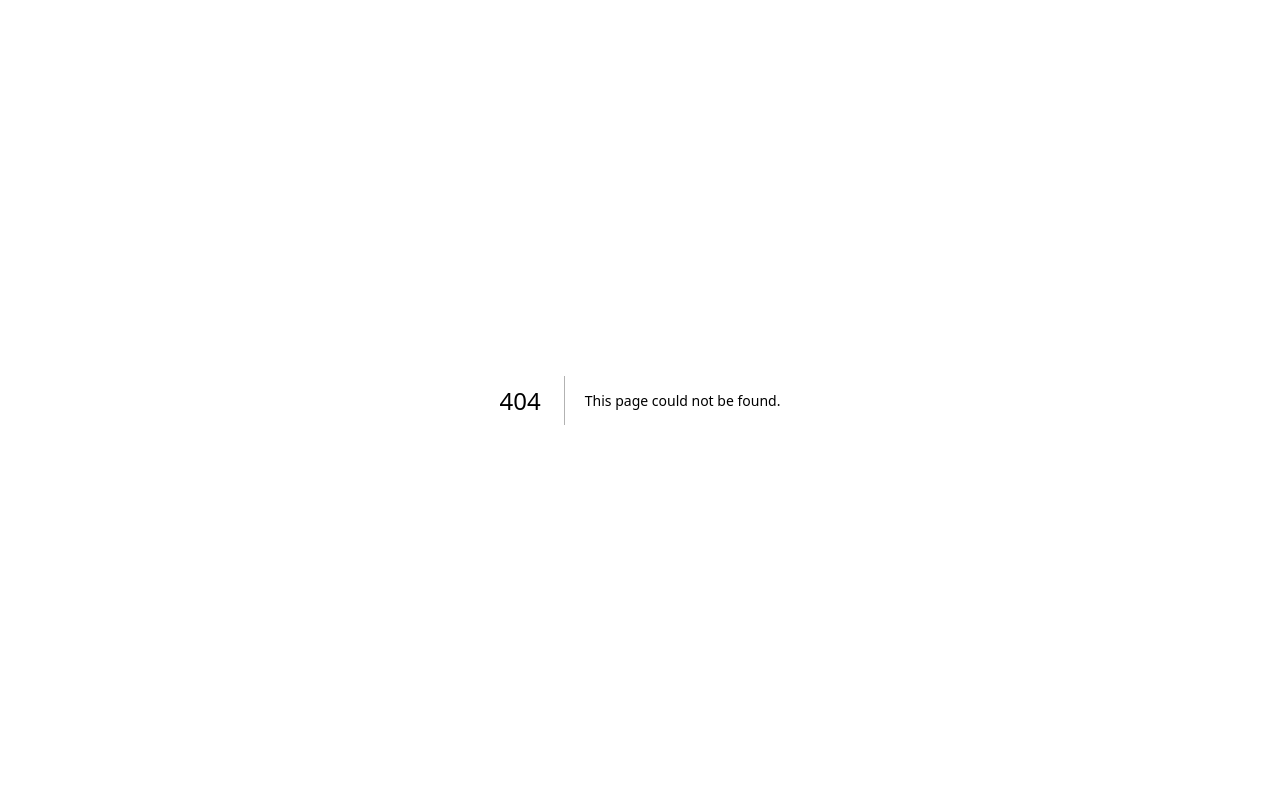
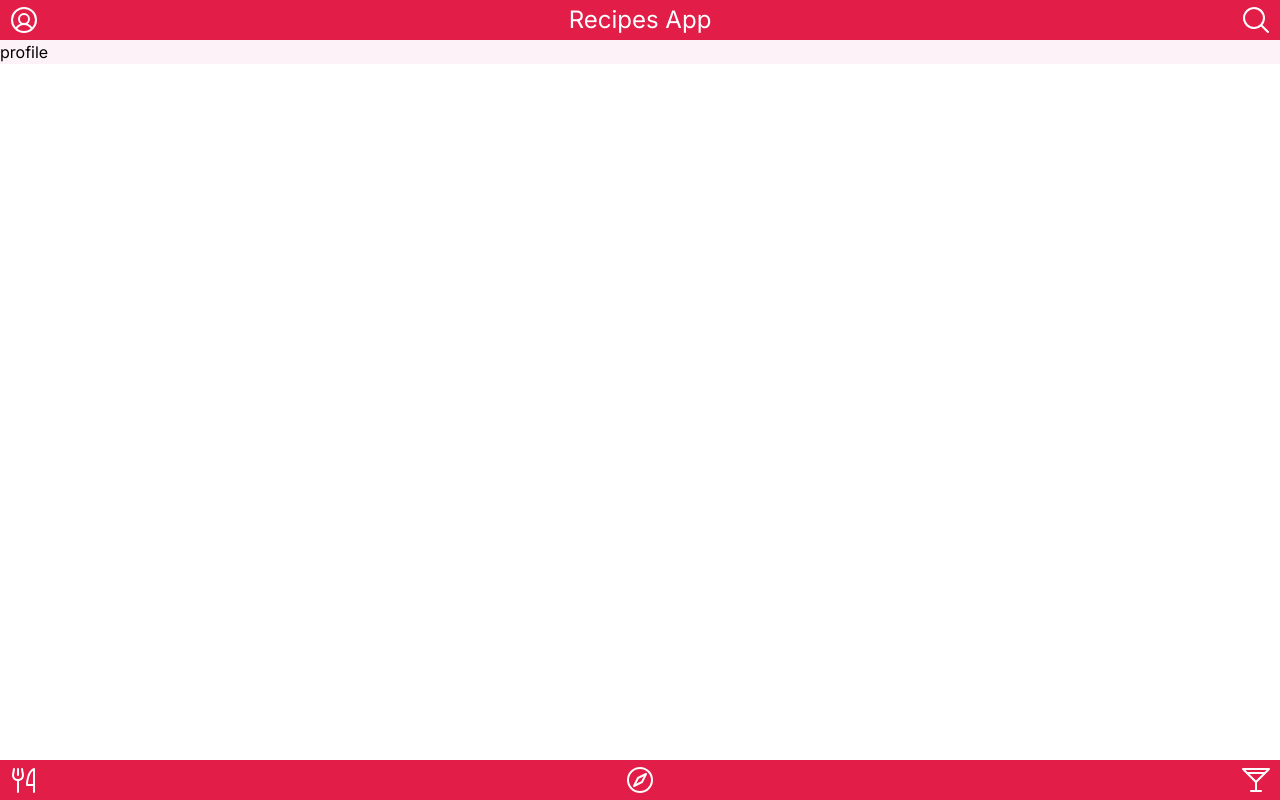
Before and after one commit to MoisesSantana/recipes-app, a Next.js app: page /profile in a window 1280 px wide. Before the commit this address had no page. Built offline with nearby package versions, Linux system fonts and the light colour scheme.

Commit message:
feat: create header and footer components

```diff
--- /dev/null
+++ b/app/profile/layout.tsx
@@ -0,0 +1,29 @@
+import type { Metadata } from 'next';
+import { Inter } from 'next/font/google';
+import { Header } from '@/components/header';
+import { Footer } from '@/components/footer';
+
+const inter = Inter({ subsets: ['latin'] });
+
+export const metadata: Metadata = {
+  title: 'Recipes App',
+  description: 'Your Favorite Recipes App',
+};
+
+export default function RootLayout({
+  children,
+}: {
+  children: React.ReactNode
+}) {
+  return (
+    <html lang="en">
+      <body className={inter.className}>
+        <Header />
+        <div className='pt-[40px] bg-pink-50'>
+          {children}
+        </div>
+        <Footer />
+      </body>
+    </html>
+  );
+}
--- /dev/null
+++ b/app/profile/page.tsx
@@ -0,0 +1,5 @@
+export default function Profile() {
+  return (
+    <div>profile</div>
+  );
+}
--- /dev/null
+++ b/app/recipes/drinks/page.tsx
@@ -0,0 +1,5 @@
+export default function Drinks() {
+  return (
+    <div>drinks</div>
+  );
+}
--- /dev/null
+++ b/app/recipes/explore/page.tsx
@@ -0,0 +1,5 @@
+export default function Explore() {
+  return (
+    <div>explore</div>
+  );
+}
--- /dev/null
+++ b/app/recipes/layout.tsx
@@ -0,0 +1,29 @@
+import type { Metadata } from 'next';
+import { Inter } from 'next/font/google';
+import { Header } from '@/components/header';
+import { Footer } from '@/components/footer';
+
+const inter = Inter({ subsets: ['latin'] });
+
+export const metadata: Metadata = {
+  title: 'Recipes App',
+  description: 'Your Favorite Recipes App',
+};
+
+export default function RootLayout({
+  children,
+}: {
+  children: React.ReactNode
+}) {
+  return (
+    <html lang="en">
+      <body className={inter.className}>
+        <Header />
+        <div className='pt-[40px] bg-pink-50'>
+          {children}
+        </div>
+        <Footer />
+      </body>
+    </html>
+  );
+}
--- /dev/null
+++ b/app/recipes/meals/page.tsx
@@ -0,0 +1,5 @@
+export default function Meals() {
+  return (
+    <div>meals</div>
+  );
+}
--- /dev/null
+++ b/components/footer.tsx
@@ -0,0 +1,20 @@
+'use client';
+
+import { Compass, ForkKnife, Martini } from '@phosphor-icons/react';
+import Link from 'next/link';
+
+export function Footer() {
+  return (
+    <footer className="bg-rose-600 flex justify-between px-2 py-1 fixed top-full -translate-y-full w-full">
+      <Link href='/recipes/meals'>
+        <ForkKnife size={32} fill='white' />
+      </Link>
+      <Link href='/recipes/explore'>
+        <Compass size={32} fill='white' />
+      </Link>
+      <Link href='/recipes/drinks'>
+        <Martini size={32} fill='white' />
+      </Link>
+    </footer>
+  );
+}
--- /dev/null
+++ b/components/header.tsx
@@ -0,0 +1,25 @@
+'use client';
+
+import { MagnifyingGlass, UserCircle } from '@phosphor-icons/react';
+import Link from 'next/link';
+import { usePathname } from 'next/navigation';
+
+export function Header() {
+  const pathname = usePathname();
+
+  const noResearch = pathname.includes('/explore');
+
+  return (
+    <header className="bg-rose-600 flex justify-between px-2 py-1 fixed w-full">
+      <Link href='/profile'>
+        <UserCircle size={32} fill='white' />
+      </Link>
+      <h1 className='text-white text-2xl'>Recipes App</h1>
+      { noResearch || (
+        <button>
+          <MagnifyingGlass size={32} fill='white' />
+        </button>
+      )}
+    </header>
+  );
+}
--- a/package.json
+++ b/package.json
@@ -10,6 +10,7 @@
   },
   "dependencies": {
     "@hookform/resolvers": "^3.3.2",
+    "@phosphor-icons/react": "^2.0.13",
     "next": "13.5.5",
     "react": "^18",
     "react-dom": "^18",
```
Also changed, not shown: 1 other file (tests, documents, lock files or other folders).
